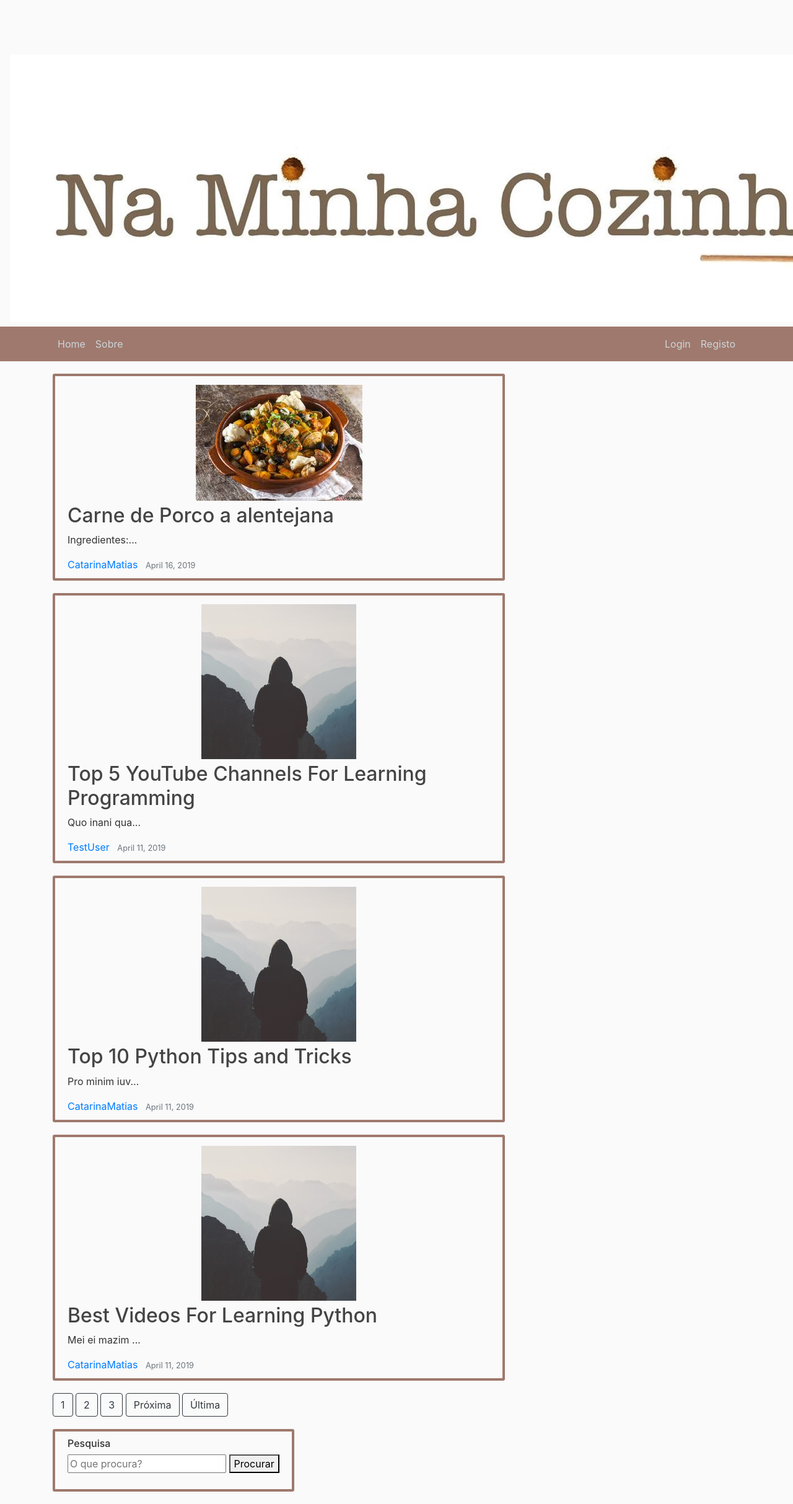
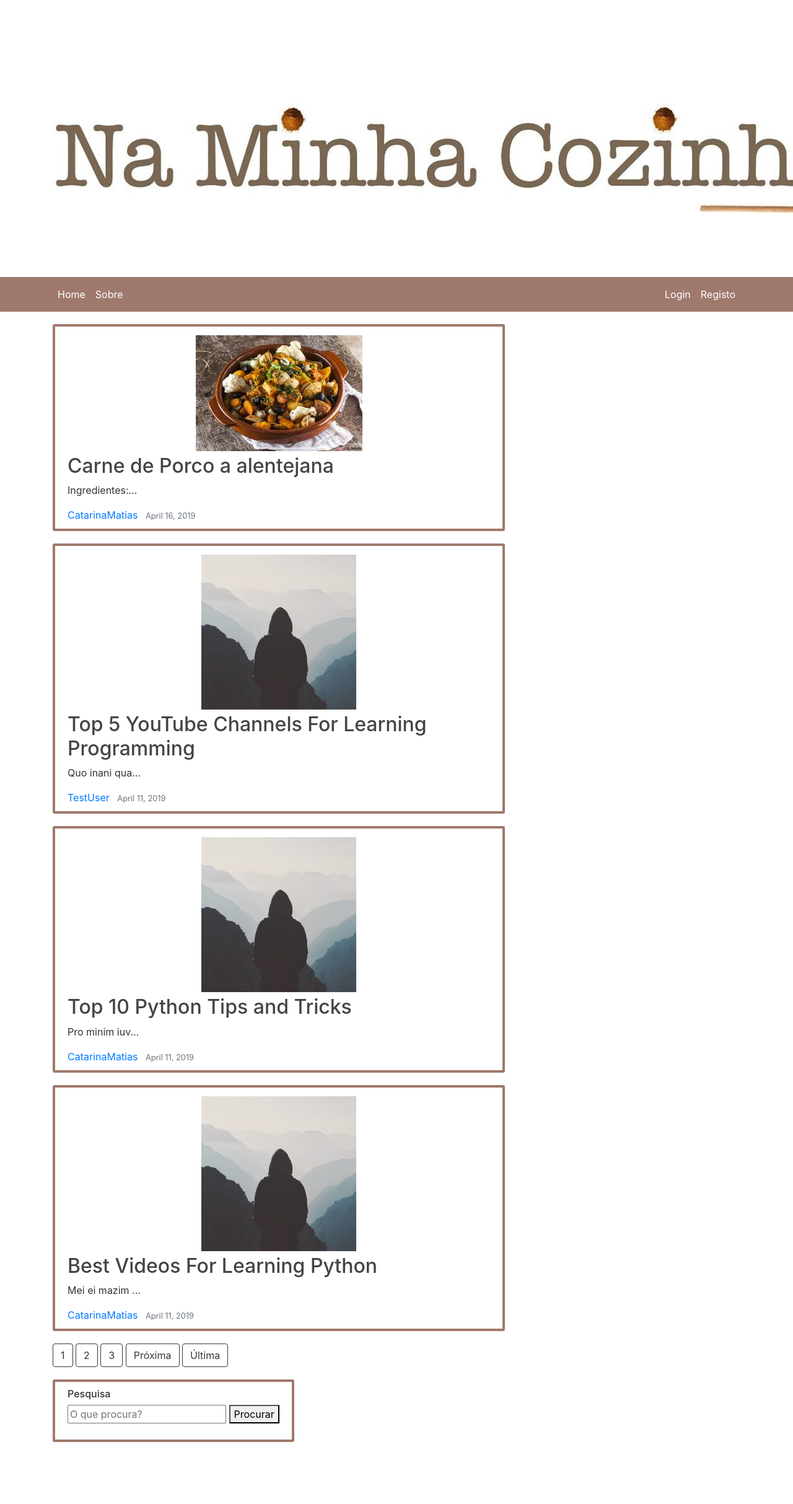
Before and after one commit to catarinablancmatias/django_project, a Django app: page / in a window 1280 px wide; the page is wider, and only the part inside the window is pictured. Shown: that part at 62% size. After the commit the page ends 2327 px from the top of that part, so only its background shows below. Run offline with Django 3.2, Linux system fonts and the light colour scheme; data comes from the database, SQL or seed files in the repository; some libraries are stand-ins or nearby versions.

Commit message:
Update styles.css

```diff
--- a/static/styles.css
+++ b/static/styles.css
@@ -1,7 +1,7 @@
 body {
-  background: #fafafa;
+  background: white;
   color: #333333;
-  margin-top: 5rem;
+  margin-top: 0rem;
 }
 
 h1, h2, h3, h4, h5, h6 {
@@ -17,7 +17,7 @@ ul {
 }
 
 .site-header .navbar-nav .nav-link {
-  color: #cbd5db;
+  color: white;
 }
 
 .site-header .navbar-nav .nav-link:hover {
@@ -29,7 +29,7 @@ ul {
 }
 
 .content-section {
-  background: #fafafa;
+  background: white;
   padding: 10px 20px;
   border: 4px solid #9f796d;
   border-radius: 3px;
```
